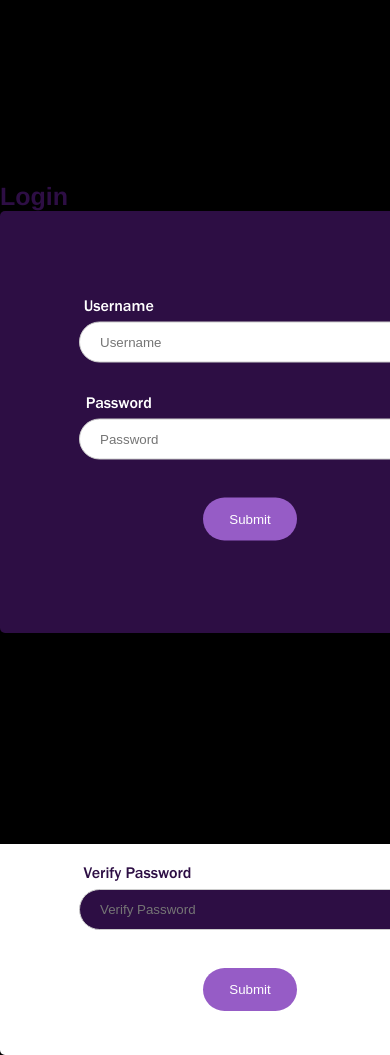
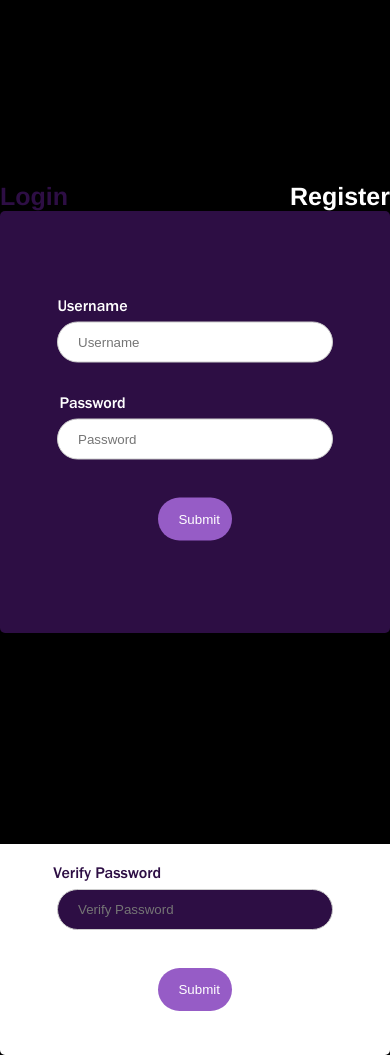
Before and after one commit to reedisme/Gotcha, a PHP site: page /login_register.html in a window 390 px wide; the page is wider, and only the part inside the window is pictured. Run offline with PHP 8.4, Linux system fonts and the light colour scheme; some libraries are stand-ins or nearby versions.

Commit message:
Mobile styles for login screen

```diff
--- a/login_register.html
+++ b/login_register.html
@@ -1,6 +1,7 @@
 <!DOCTYPE html>
 <link rel="stylesheet" type="text/css" href="./styles/login_register.css" />
 <html>
+<meta name="viewport" content="width=device-width, initial-scale=1.0">
 <script type="text/javascript" src="https://ajax.googleapis.com/ajax/libs/jquery/3.1.1/jquery.min.js"></script>
 <script type="text/javascript" src="./scripts/login_register.js"></script>
 <head>
@@ -32,7 +33,7 @@
                 <label for="password">Password</label>
                 <input type="text" id="password" name="Password" placeholder="Password">
 
-                <label style='right:30%' for="vpassword">Verify Password</label>
+                <label style='right:30%;white-space:nowrap;' for="vpassword">Verify Password</label>
                 <input type="text" id="vpassword" name="vPassword" placeholder="Verify Password">
 
                 <input type="submit" value="Submit">
--- a/styles/login_register.css
+++ b/styles/login_register.css
@@ -125,6 +125,14 @@ input[type=submit]:hover {
     right:0;
 }
 
+@media all and (max-width: 760px){
+    .logreg {
+        width:100%;
+    }
+    .blocker_text_container {
+        width:100%;
+    }
+}
 
 @font-face{
     font-family: "Franklin Gothic Medium";
```
